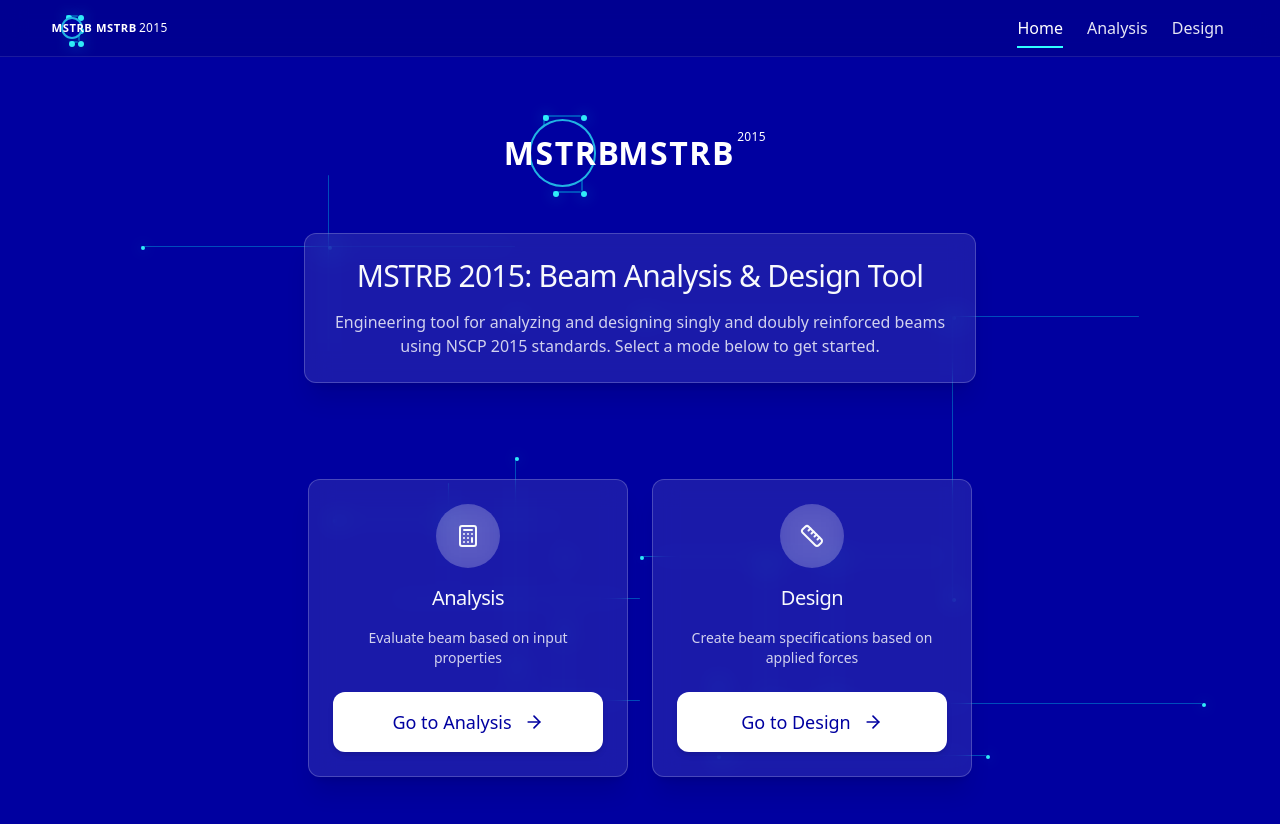
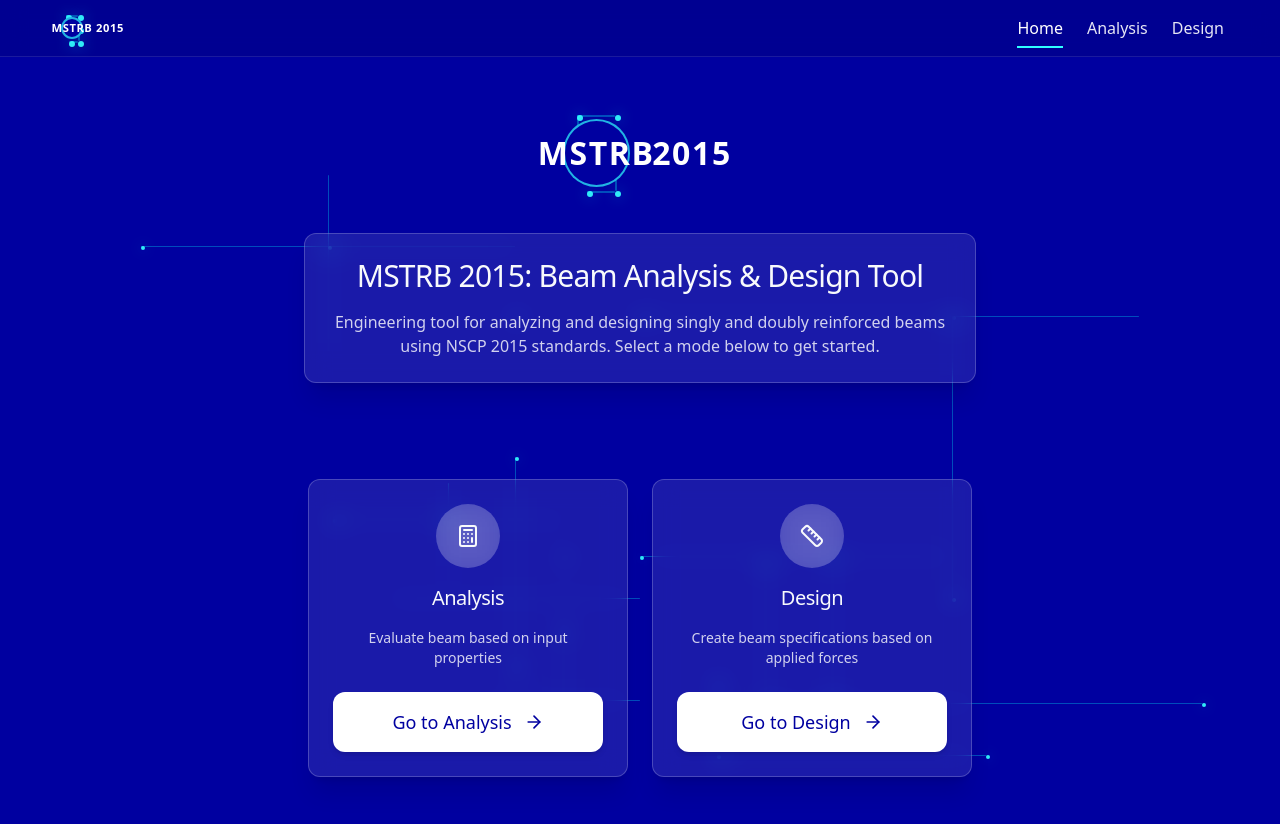
Before and after one commit to uramazingdanc/MSTRB2015-App, a React (Vite) app: page / in a window 1280 px wide. Shown: the top 824 px of the page. Built offline with nearby package versions, Linux system fonts and the light colour scheme.

Commit message:
Fix: Update logo text
Corrects the logo text to display "MSTRB 2015" instead of "MSTRBMSTRB2015".

```diff
--- a/src/components/Logo.tsx
+++ b/src/components/Logo.tsx
@@ -47,8 +47,7 @@ export const Logo = ({ className, size = "md", showText = true }: LogoProps) =>
 
       {showText && (
         <div className="ml-2 text-white" style={{ fontSize: `${size === "sm" ? 0.7 : size === "md" ? 1 : size === "lg" ? 1.3 : 2}rem` }}>
-          <span className="font-bold tracking-wider">MSTRB</span>
-          <span className="font-light tracking-wide text-xs align-top ml-0.5">2015</span>
+          <span className="font-bold tracking-wider">2015</span>
         </div>
       )}
     </div>
```
